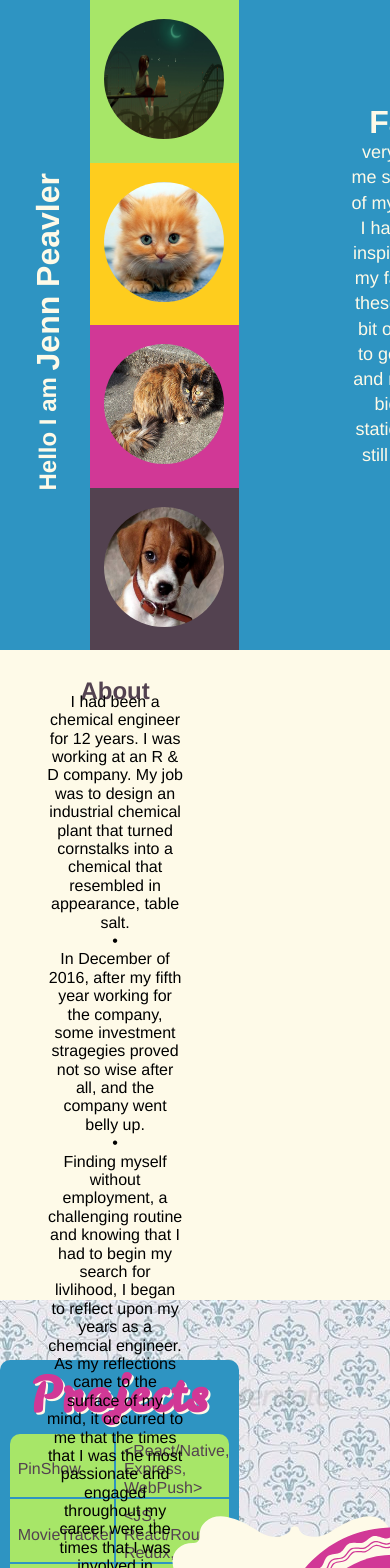
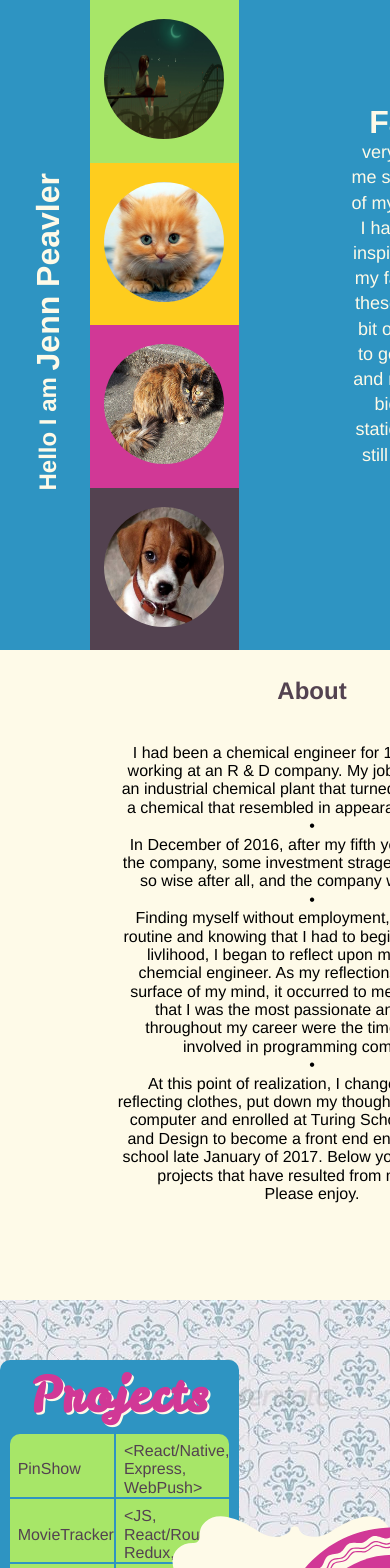
Before and after one commit to jennPeavler/personal-site, a React (Create React App) app: page / in a window 390 px wide. Shown: the top 1568 px of the page. Built offline with nearby package versions, Linux system fonts and the light colour scheme.

Commit message:
about responsive

```diff
--- a/src/assets/styles/About.css
+++ b/src/assets/styles/About.css
@@ -17,3 +17,60 @@
   padding-top: 4%;
   text-align: center;
 }
+
+#section2 img {
+  display: none;
+}
+
+@media screen and (max-width: 1279px) {
+  #section2 img {
+    display: block;
+    float: right;
+    height: 250px;
+    width: 250px;
+    opacity: 0.5;
+    margin-top: 180px;
+    margin-right: 8%;
+    border: solid transparent 15px;
+    border-image: url(../images/Projects/background.jpg) 20% round;
+  }
+}
+
+@media screen and (max-width: 995px) {
+  #synopsis-content {
+    padding-top: 4%;
+    text-align: center;
+    height: 500px;
+    overflow-y: scroll;
+  }
+}
+
+@media screen and (max-width: 995px) {
+  #section2 img {
+    height: 150px;
+    width: 150px;
+    margin-top: 230px;
+    margin-right: 10%;
+    border: solid transparent 5px;
+    border-image: url(../images/Projects/background.jpg) 20% round;
+  }
+}
+
+@media screen and (max-width: 500px) {
+  #section2 {
+    width: 100%;
+  }
+
+  .synopsis {
+    width: 100%;
+    margin-left: 18%;
+  }
+
+  #synopsis-content {
+    margin-top: 20%;
+  }
+
+  #section2 img {
+    display: none;
+  }
+}
--- a/src/components/About/About.js
+++ b/src/components/About/About.js
@@ -14,6 +14,7 @@ export const About = () => {
         <p>At this point of realization, I changed out of my reflecting clothes, put down my thoughts, picked up my computer and enrolled at Turing School of Software and Design to become a front end engineer.  I began school late January of 2017.  Below you will find some projects that have resulted from my studies.</p>
         <p>Please enjoy.</p>
       </article>
+      <img src='https://unemployedchemist.files.wordpress.com/2013/10/computer.jpg' />
     </section>
   )
 }
```
